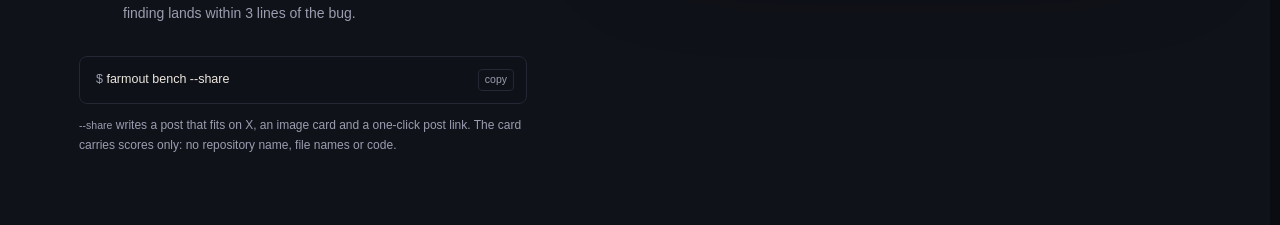
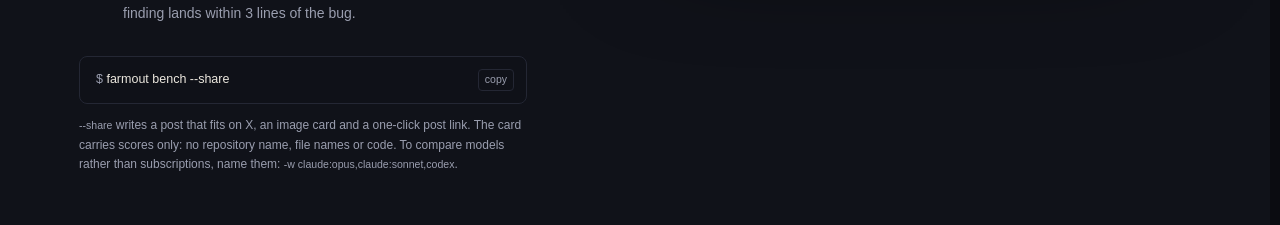
Before and after one commit to JayPokale/farmout, a Next.js app in the folder site/: page / in a window 1280 px wide. Shown: the part 2950-3175 px from the top of the page. Built offline with nearby package versions, Linux system fonts and the light colour scheme; no server answers; a web font is replaced by a local one.

Commit message:
Site: bench can compare models, not only subscriptions

```diff
--- a/site/src/components/Bench.tsx
+++ b/site/src/components/Bench.tsx
@@ -47,7 +47,8 @@ export default function Bench() {
             </div>
             <p className="mt-3 max-w-md text-xs leading-relaxed text-dim">
               <code className="font-mono">--share</code> writes a post that fits on X, an image card and a one-click post
-              link. The card carries scores only: no repository name, file names or code.
+              link. The card carries scores only: no repository name, file names or code. To compare models rather than
+              subscriptions, name them: <code className="font-mono">-w claude:opus,claude:sonnet,codex</code>.
             </p>
           </Reveal>
         </div>
```
